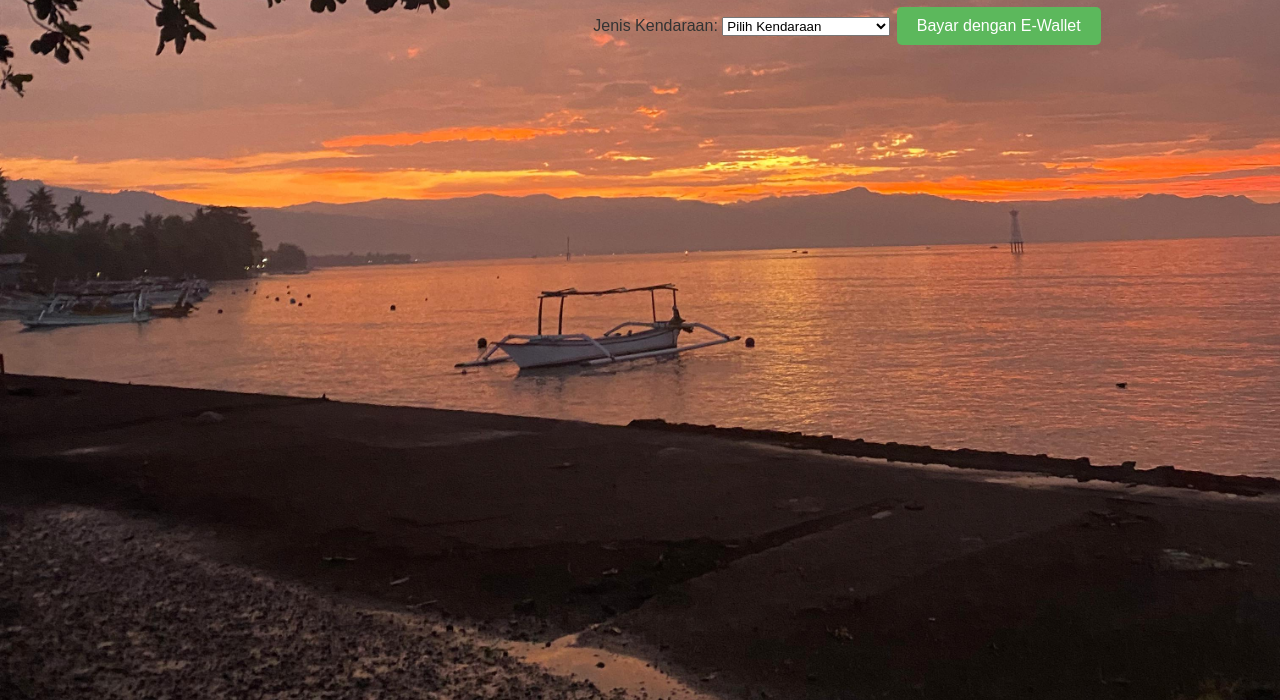
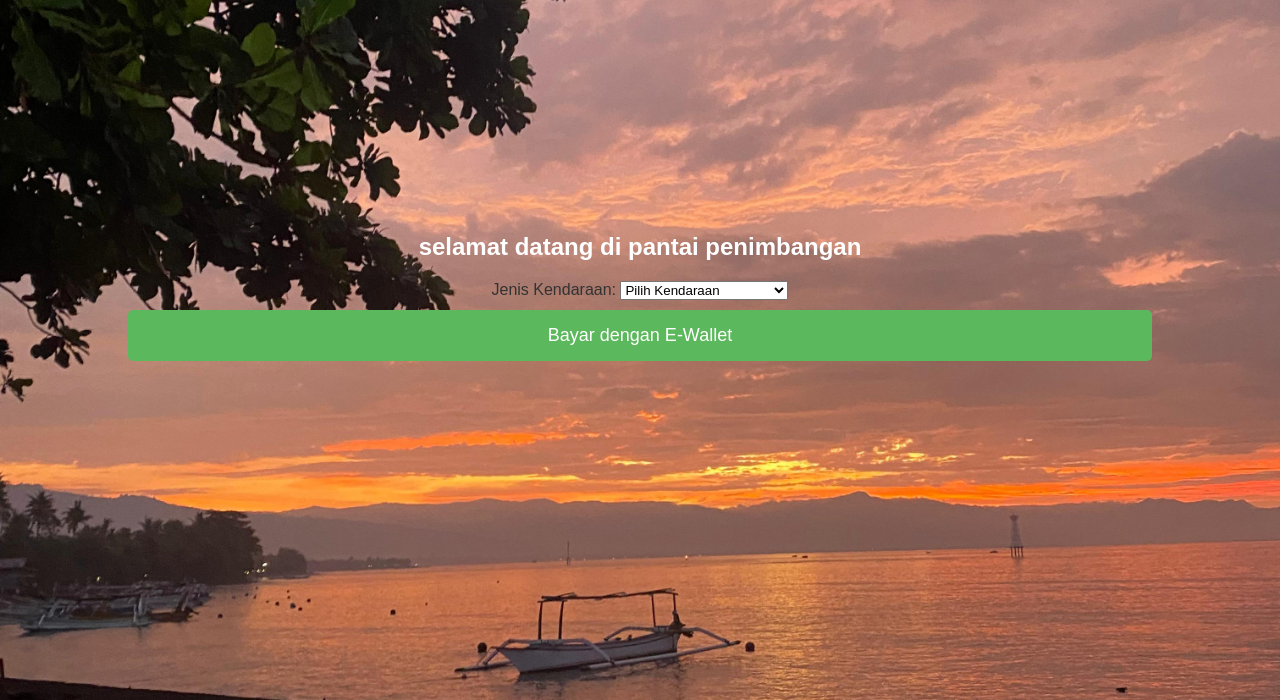
Before and after one commit to ramapoltek/QR_Pantai-penimbangan, a plain HTML site: page index.html in a window 1280 px wide. Shown: the part 100-800 px from the top of the page. Drawn offline with Linux system fonts and the light colour scheme.

Commit message:
Update style.css

```diff
--- a/style.css
+++ b/style.css
@@ -3,73 +3,49 @@ body {
     background-image: url('pemandangan pantai penimbangan.jpeg');
     background-size: cover;
     background-position: center;
+    background-attachment: fixed; /* Menjaga latar belakang tetap saat menggulir */
     margin: 0;
-    padding: 20px;
+    padding: 0;
+    display: flex;
+    justify-content: center;
+    align-items: center;
+    height: 100vh; /* Menggunakan 100% dari tinggi viewport */
     color: #333;
 }
 
-
-
 .centered-content {
-    text-align: center; /* Menyelaraskan teks ke tengah */
-}
-h1 {
-    color: #000000; /* Fallback color */
-    background: -webkit-linear-gradient(white, black, white);
-    -webkit-background-clip: text;
-    -webkit-text-fill-color: transparent;
-    left: 0;
-    right: 50px;
     text-align: center;
-    margin: 0 auto;
-    padding: 20px;
-    border-radius: 5px;
-
+    width: 100%; /* Memastikan konten menggunakan lebar penuh */
 }
 
-h2{
-    color: #eaebea;
-    left: 0;
-    right: 50%;
-    text-align: center;
-    margin: 0 auto;
-    padding: 20px;
-    border-radius: 5px;
-}
-
-label[for="vehicleType"] {
-    margin-left: 416px; /* Menggeser label ke kanan sebanyak 20px */
-}
-
-
-
-
-
-
-
-p {
-    font-size: 16px;
+h1 {
+    color: white; /* Mengubah warna teks untuk kontras yang lebih baik */
+    margin: 20px 0;
+    font-size: 24px; /* Ukuran font yang lebih besar untuk visibilitas */
 }
 
 button {
     background-color: #5cb85c;
     color: white;
-    left: 0;
-    right: 50%;
-    text-align: center;
-    margin: 0 auto;
-    padding: 20px;
     border: none;
-    padding: 10px 20px;
-    text-align: center;
-    text-decoration: none;
-    display: inline-block;
-    font-size: 16px;
-    margin: 10px 2px;
+    padding: 15px 30px;
+    font-size: 18px; /* Ukuran font yang lebih besar untuk kenyamanan tap */
+    margin: 10px;
     cursor: pointer;
     border-radius: 5px;
+    width: 80%; /* Lebar tombol yang lebih besar */
 }
 
 button:hover {
     background-color: #4cae4c;
 }
+
+@media (max-width: 768px) {
+    h1 {
+        font-size: 20px;
+    }
+    button {
+        padding: 12px 24px;
+        font-size: 16px;
+    }
+}
```
